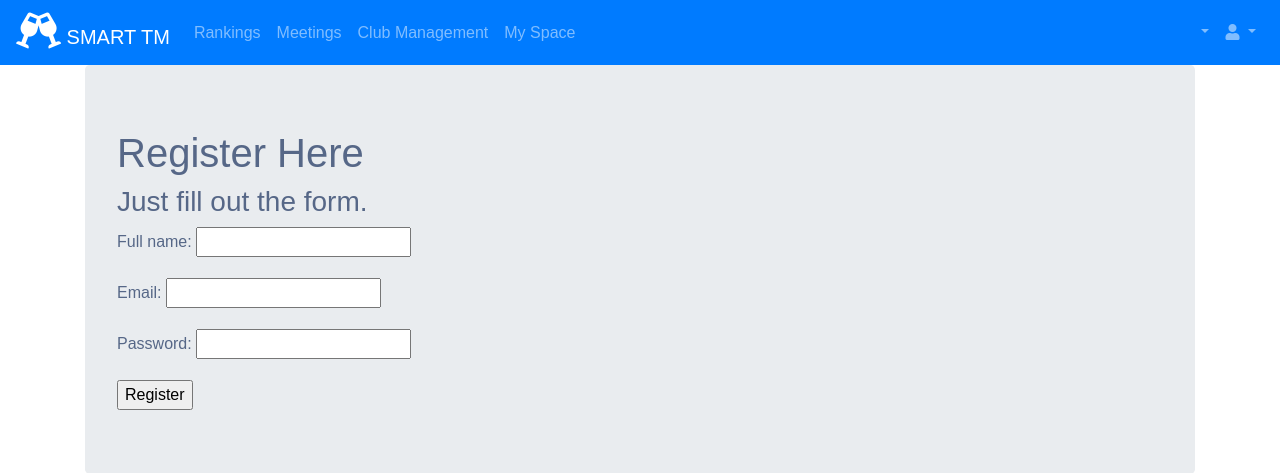
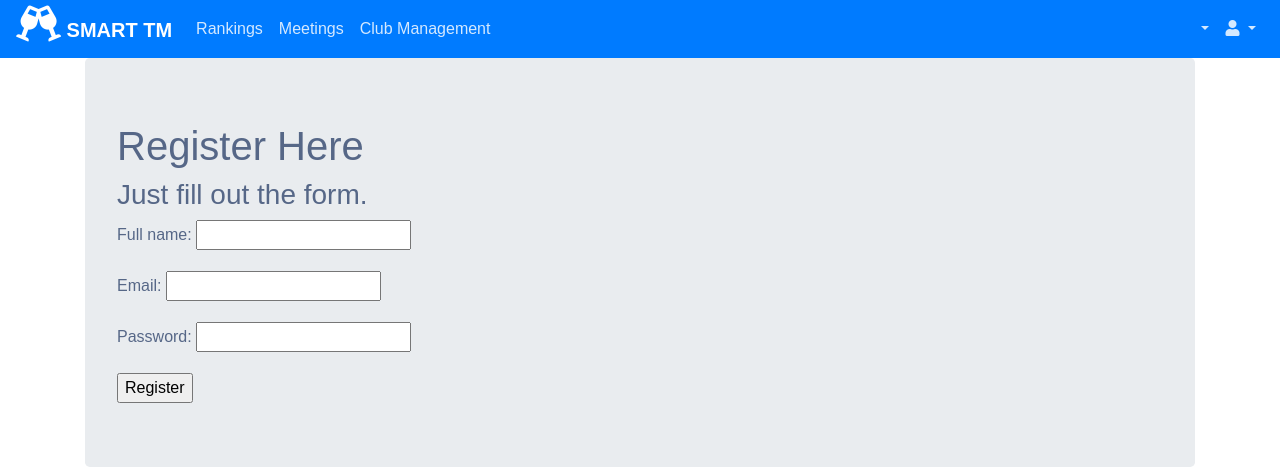
Before and after one commit to mseemab/smarttm, a Django app: page /smarttm_web/register/ in a window 1280 px wide. Shown: the top 473 px of the page. Run offline with Django 3.2, Linux system fonts and the light colour scheme; some libraries are stand-ins or nearby versions.

Commit message:
Bootstrap 4 integrated

```diff
--- a/smarttm_web/static/css/custom.css
+++ b/smarttm_web/static/css/custom.css
@@ -100,16 +100,16 @@ th{
 text-align: center;
 }
 
-/* .navbar-brand { */
-	/* color:#fff !important; */
-	/* margin-top: -7px; */
-	/* font-weight: bold; */
+.navbar-brand {
+	color:#fff !important;
+	margin-top: -7px;
+	font-weight: bold;
 
-/* } */
+}
 
-/* .navbar-dark .navbar-nav .nav-link { */
-    /* color: rgba(255, 255, 255, 0.83); */
-/* } */
+.navbar-dark .navbar-nav .nav-link {
+    color: rgba(255, 255, 255, 0.83);
+}
 /* .navbar-nav .nav-item .nav-link { */
 	/* color:#fff !important; */
 	/* margin-right:10px; */
--- a/smarttm_web/templates/nav.html
+++ b/smarttm_web/templates/nav.html
@@ -59,10 +59,10 @@
 
   <div class="collapse navbar-collapse" id="navbarTogglerDemo02">
     <ul class="navbar-nav mr-auto mt-2 mt-lg-0">
-        <li class="nav-item"><a href="{% url 'ranking_summary' %}" class="nav-link">Rankings</a></li>
-        <li class="nav-item"><a  class="nav-link" href="{% url 'meeting_summary' %}">Meetings</a></li>
-        <li class="nav-item"><a  class="nav-link"  href="{% url 'manage_club' %}">Club Management</a></li>
-        <li class="nav-item"><a href="{% url 'my_space' %}" class="nav-link">My Space</a></li>
+        <li class="nav-item {% if request.resolver_match.url_name == 'ranking_summary' %}active{% endif %}" ><a href="{% url 'ranking_summary' %}" class="nav-link">Rankings</a></li>
+        <li class="nav-item"><a  class="nav-link {% if request.resolver_match.url_name == 'meeting_summary' %}active{% endif %}" href="{% url 'meeting_summary' %}">Meetings</a></li>
+        <li class="nav-item"><a  class="nav-link {% if request.resolver_match.url_name == 'manage_club' %}active{% endif %}"  href="{% url 'manage_club' %}">Club Management</a></li>
+        <li class="nav-item {% if request.resolver_match.url_name == 'my_space' %}active{% endif %}" style="display: None"><a href="{% url 'my_space' %}" class="nav-link">My Space</a></li>
     </ul>
     <ul class="navbar-nav my-2 my-lg-0">
     <li class="nav-item dropdown">
```
Also changed, not shown: smarttm_web/templates/manageclub.html (+4 -3 lines), smarttm_web/templates/meetings.html (+5 -4 lines), smarttm_web/templates/rankings.html (+27 -22 lines).
